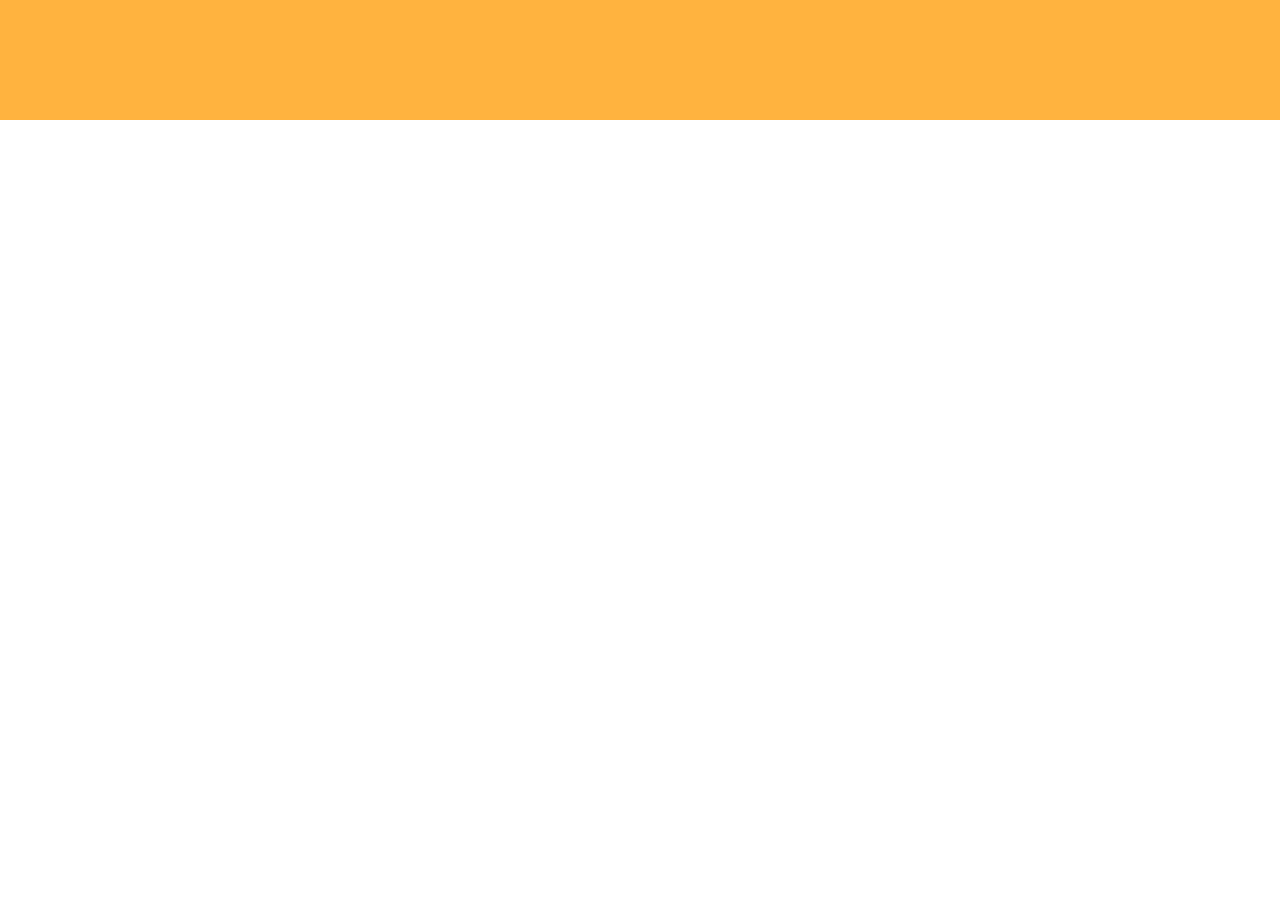
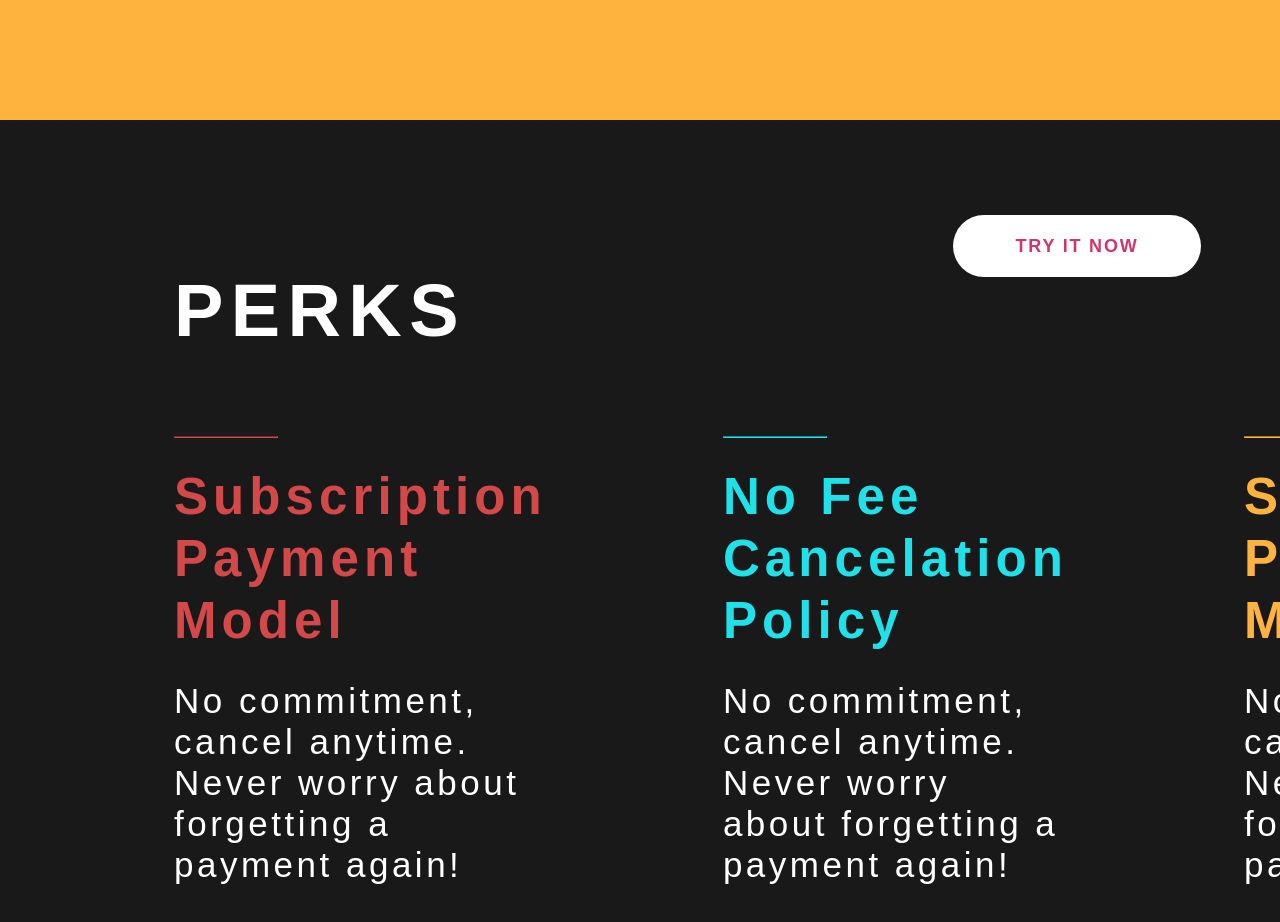
Before and after one commit to ameer-ahmad/exp-con, a React (Create React App) app: page / in a window 1280 px wide. Shown: the part 2280-3202 px from the top of the page. Before the commit the page ends 2400 px from the top, so only its background shows below. Built offline with nearby package versions, Linux system fonts and the light colour scheme.

Commit message:
created perks section

```diff
--- a/src/App.js
+++ b/src/App.js
@@ -2,6 +2,7 @@ import Nav from './components/Nav';
 import Hero from './components/Hero';
 import RedSection from './components/RedSection';
 import YellowSection from './components/YellowSection';
+import Perks from './components/Perks';
 
 function App() {
   return (
@@ -10,6 +11,7 @@ function App() {
       <Hero/>
       <RedSection/>
       <YellowSection/>
+      <Perks/>
     </div>
   );
 }
--- /dev/null
+++ b/src/components/Perks.js
@@ -0,0 +1,31 @@
+import React from 'react';
+
+const Perks = () => {
+    return (
+        <div className="perks">
+            <h2>PERKS</h2>
+            <div className="perkContainer">
+                <div className="perk red">
+                    <hr className="red" />
+                    <h3>Subscription Payment Model</h3>
+                    <p>No commitment, cancel anytime. Never worry about forgetting a payment again!</p>
+                </div>
+                <div className="perk blue">
+                    <hr className="blue" />
+                    <h3>No Fee Cancelation Policy</h3>
+                    <p>No commitment, cancel anytime. Never worry about forgetting a payment again!</p>
+                </div>
+                <div className="perk yellow">
+                    <hr className="yellow" />
+                    <h3>Subscription Payment Model</h3>
+                    <p>No commitment, cancel anytime. Never worry about forgetting a payment again!</p>
+                </div>
+            </div>
+
+            <button className="tryNow">TRY IT NOW</button>
+
+        </div>
+    )
+}
+
+export default Perks;
--- a/src/index.css
+++ b/src/index.css
@@ -177,6 +177,8 @@ header {
   right: 15.7rem;
 }
 
+/* Yellow Section Styles */
+
 .yellowSection {
   height: 100vh;
   width: 100vw;
@@ -207,3 +209,78 @@ header {
 .yellowSection .seeDemo, .yellowSection .tryNow {
   color: #FFB33F;
 }
+
+/* Perks Section Styles */
+
+.perks {
+  height: 114vh;
+  width: 100vw;
+  background-color: #191919;
+  position: relative;
+  display: flex;
+  flex-direction: column;
+  justify-content: center;
+  padding-left: 17.4rem;
+}
+
+.perks h2 {
+  font-size: 7.4rem;
+  color: white;
+  letter-spacing: 0.74rem;
+}
+
+.perk {
+  width: 43.3rem;
+  margin-top: 8.35rem;
+}
+
+.perkContainer {
+  display: flex;
+}
+
+.perks hr {
+  width: 10.4rem;
+}
+
+.perk h3 {
+  font-size: 5.1rem;
+  line-height: 6.2rem;
+  letter-spacing: 0.51rem;
+  margin-top: 2.75rem;
+  margin-bottom: 2.8rem;
+}
+
+.perk:not(:last-of-type) {
+  margin-right: 17.6rem;
+}
+
+.perk p {
+  font-size: 3.5rem;
+  line-height: 4.1rem;
+  letter-spacing: 0.35rem;
+  color: white;
+}
+
+.red {
+  color: #D34848;
+}
+
+.blue {
+  color: #1FE1E9;
+}
+
+.yellow {
+  color: #FFB33F;
+}
+
+.perk:first-of-type hr {
+  border-color: #D34848;
+}
+
+.perk:nth-of-type(2) hr {
+  border-color: #1FE1E9;
+}
+
+.perk:last-of-type hr {
+  border-color: #FFB33F;
+}
```
